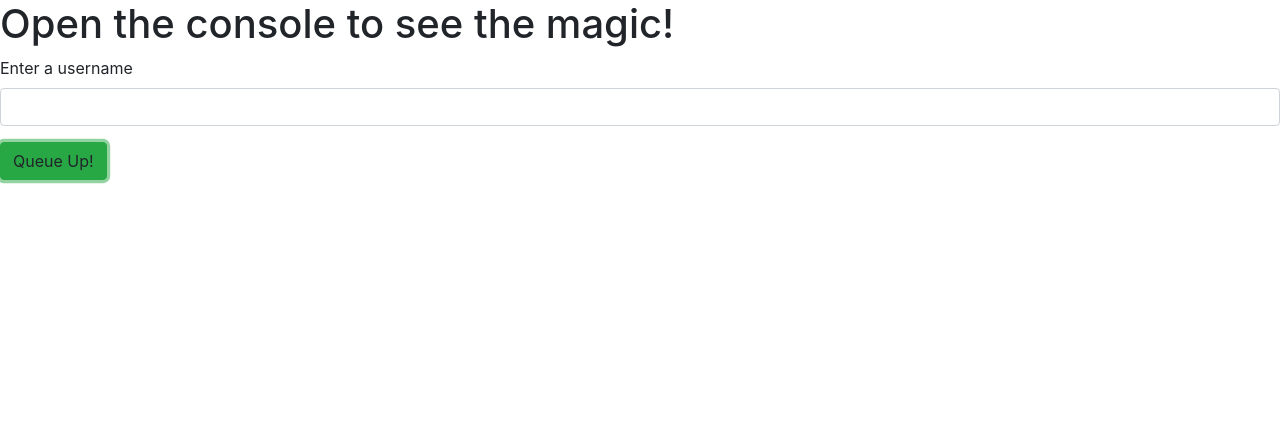
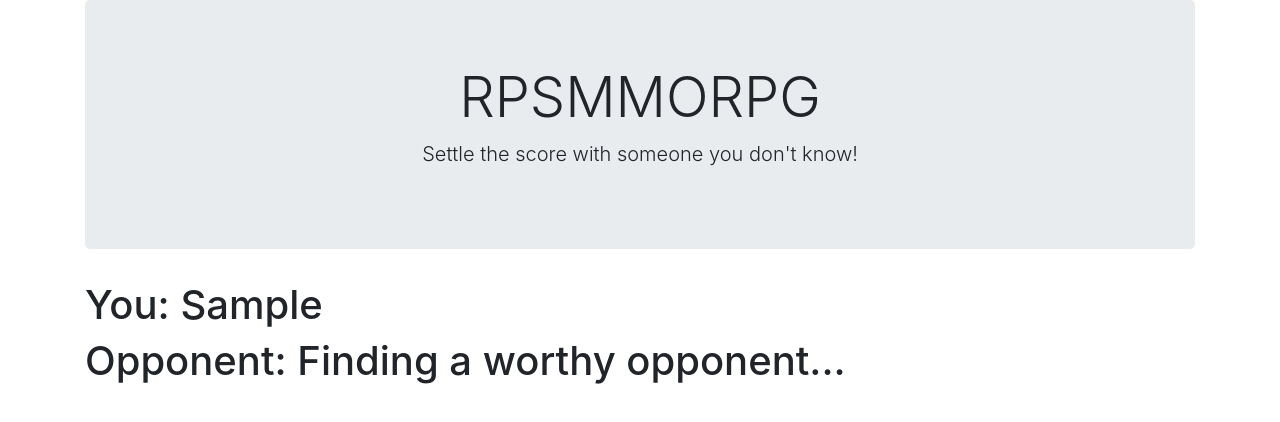
Before and after one commit to MisaZander/RPS-Multiplayer, a plain HTML site: page index.html in a window 1280 px wide. Both pictures are taken after typing "Sample" into the empty fields and a click on the button "Queue Up!". Drawn offline with Linux system fonts and the light colour scheme; no server answers.

Commit message:
Select you and your opponent

```diff
--- /dev/null
+++ b/assets/css/style.css
@@ -0,0 +1,8 @@
+body, html {
+    width: 100%;
+    height: 100%;
+}
+
+#playground, #results {
+    display: none; /* Hide these at first */
+}
--- a/assets/scripts/script.js
+++ b/assets/scripts/script.js
@@ -39,10 +39,10 @@ var config = {
         db.ref("users/" + ref.users.length).set(player);
     }
 
-    //db.ref("users/" + (ref.users.length - 1)).set(player);
-
-    //db.ref().off("child_added"); */
     $("#userName").val("");
+    $("#queueUp").css("display", "none");
+    $("#playground").css("display", "block");
+    $("#playerName").text(player.userName);
   });
 
   db.ref().on("value", function(snapshot) {
@@ -65,6 +65,7 @@ var config = {
                 for(let j = 0; j < ref.users.length; j++){
                     if(ref.users[j].playerID === player.playerID) {
                         db.ref("users/" + j).child("opponentID").set(ref.users[i].playerID);
+                        $("#opponentName").text(ref.users[i].userName);
                         break;
                     }
                 }
@@ -73,15 +74,3 @@ var config = {
         }
     }
   }); //db ref on
-
-
-  //var users = db.ref("users");
-  /*for(let i=0; i<5; i++) {
-    let userRef = db.ref("users/" + i);
-    let user ={
-        playerID: i
-    };
-    userRef.set(user);
-  }*/
-
-  //console.log(ref.users[0].playerID);
--- a/index.html
+++ b/index.html
@@ -5,13 +5,19 @@
     <meta name="viewport" content="width=device-width, initial-scale=1.0">
     <meta http-equiv="X-UA-Compatible" content="ie=edge">
     <link rel="stylesheet" href="assets/css/bootstrap.min.css">
+    <link rel="stylesheet" href="assets/css/style.css">
     <script src="https://www.gstatic.com/firebasejs/5.5.2/firebase.js"></script>
     <script src="assets/scripts/jquery.min.js"></script>
     <script src="assets/scripts/script.js" defer></script>
     <title>RPSMMORPG</title>
 </head>
 <body>
-    <h1>Open the console to see the magic!</h1>
+    <div class="container">
+        <div class="jumbotron">
+            <h1 class="display-4 text-center">RPSMMORPG</h1>
+            <p class="lead text-center">Settle the score with someone you don't know!</p>
+        </div>
+        <div id="queueUp">
             <form>
                 <div class="form-group">
                     <label for="userName">Enter a username</label>
@@ -19,5 +25,15 @@
                 </div>
                 <button type="submit" class="btn btn-success" id="enqueue">Queue Up!</button>
             </form>
+        </div>
+        <div id="playground">
+            <h1>You: <span id="playerName">Undecided</span></h1>
+            <h1>Opponent: <span id="opponentName">Finding a worthy opponent...</span></h1>
+        </div>
+        <div id="results">
+
+        </div>
+    </div>
+
 </body>
 </html>
```
Lines whose indentation alone changed are shown as unchanged.
